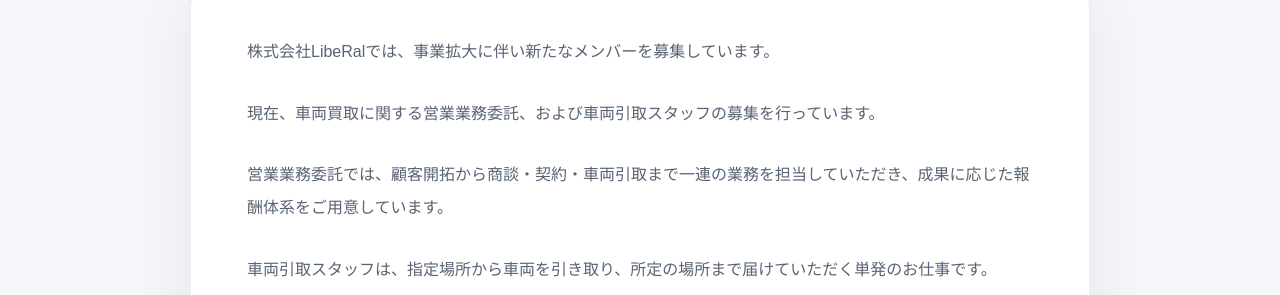
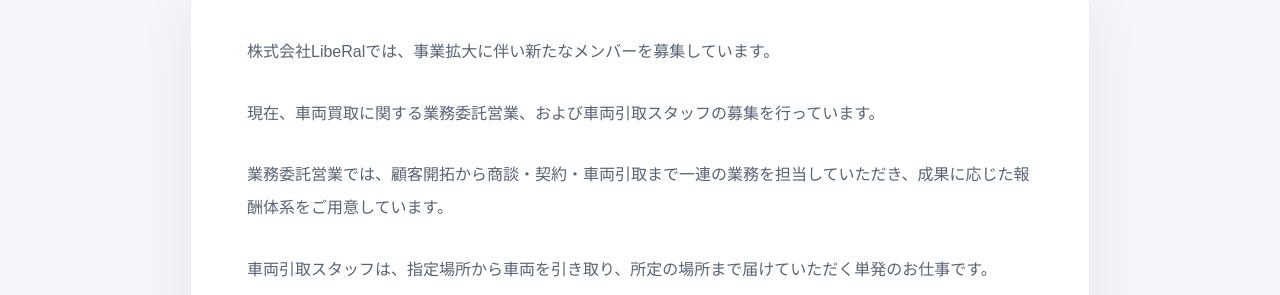
Before and after one commit to liberal0321/LibeRal., a Jekyll site: the page built from _posts/2026-09-01-recruit.md, in a window 1280 px wide and 900 px high, scrolled down 503 px. Shown: the part 155-450 px from the top of the window. Built offline with Jekyll 4.4.1, drawn with Linux system fonts in a browser that asks for light colours.

```diff
--- a/_posts/2026-09-01-recruit.md
+++ b/_posts/2026-09-01-recruit.md
@@ -7,9 +7,9 @@ category: RECRUIT
 
 株式会社LibeRalでは、事業拡大に伴い新たなメンバーを募集しています。
 
-現在、車両買取に関する営業業務委託、および車両引取スタッフの募集を行っています。
+現在、車両買取に関する業務委託営業、および車両引取スタッフの募集を行っています。
 
-営業業務委託では、顧客開拓から商談・契約・車両引取まで一連の業務を担当していただき、成果に応じた報酬体系をご用意しています。
+業務委託営業では、顧客開拓から商談・契約・車両引取まで一連の業務を担当していただき、成果に応じた報酬体系をご用意しています。
 
 車両引取スタッフは、指定場所から車両を引き取り、所定の場所まで届けていただく単発のお仕事です。
 
```
